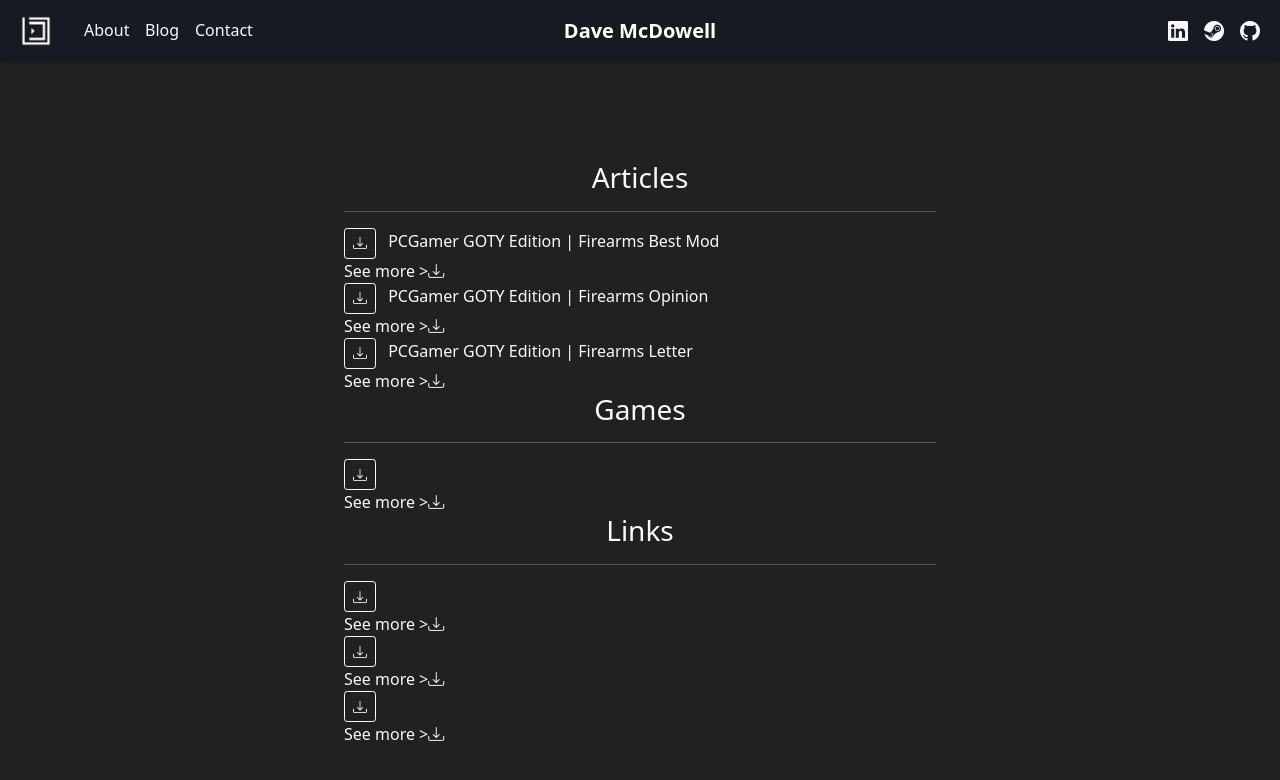
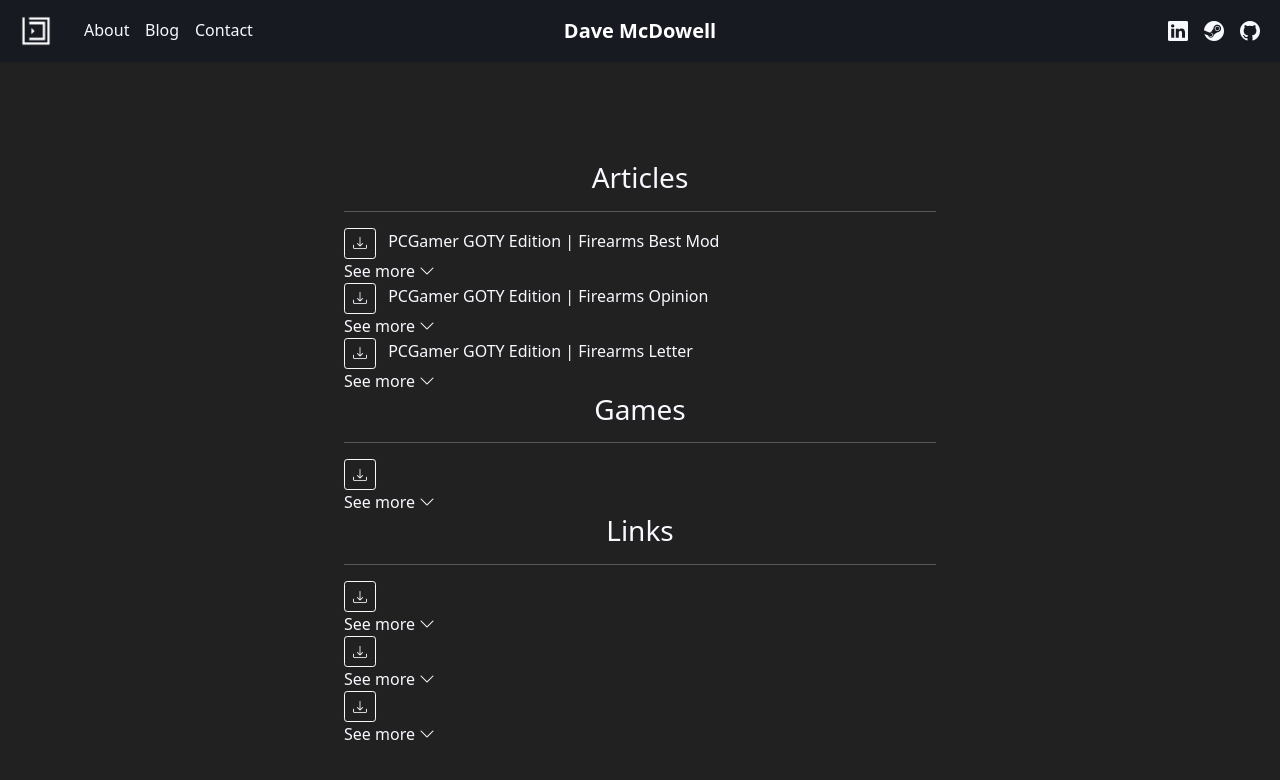
Before and after one commit to davemcdowell/portfolio, a Jekyll site: the page built from downloads.html, in a window 1280 px wide and 900 px high, scrolled down 916 px. Shown: the top 780 px of the window. Built offline with Jekyll 4.4.1, drawn with Linux system fonts in a browser that asks for light colours; nearby versions of some CDN libraries.

Commit message:
Update downloads.html

```diff
--- a/downloads.html
+++ b/downloads.html
@@ -25,7 +25,7 @@ css-files:
                   </div>
                 </div>
                 <a class="no-underline ms-auto" data-bs-toggle="collapse" href="#download-{{ forloop.index }}-{{ category.group }}" role="button" aria-expanded="false" aria-controls="download-{{ forloop.index }}-{{ category.group }}">
-                  See more ><i class="bi bi-download"></i>
+                  See more <i class="bi bi-chevron-down"></i>
                 </a>
                 <div class="collapse w-100" id="download-{{ forloop.index }}-{{ category.group }}">
                   <div class="card-body">
```
